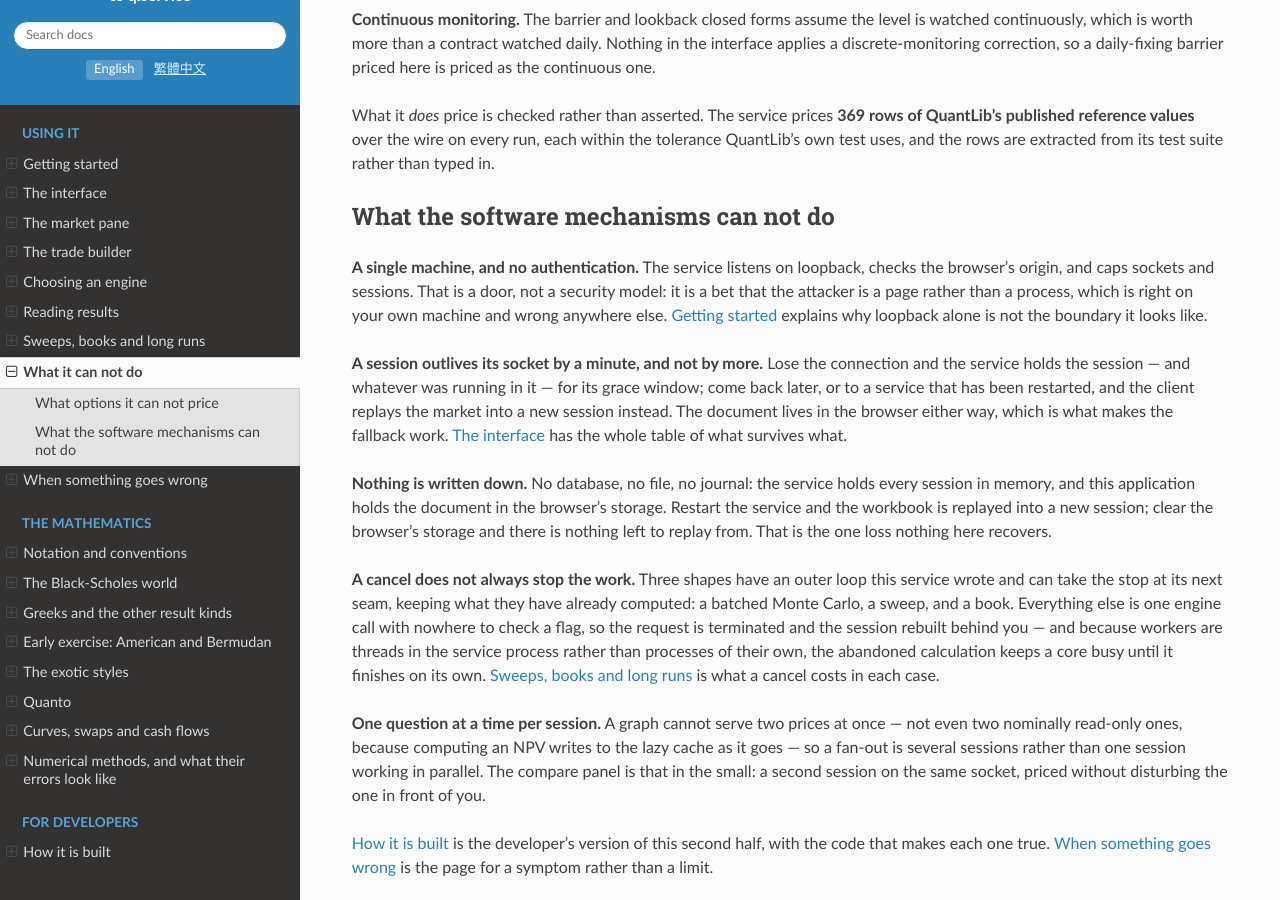
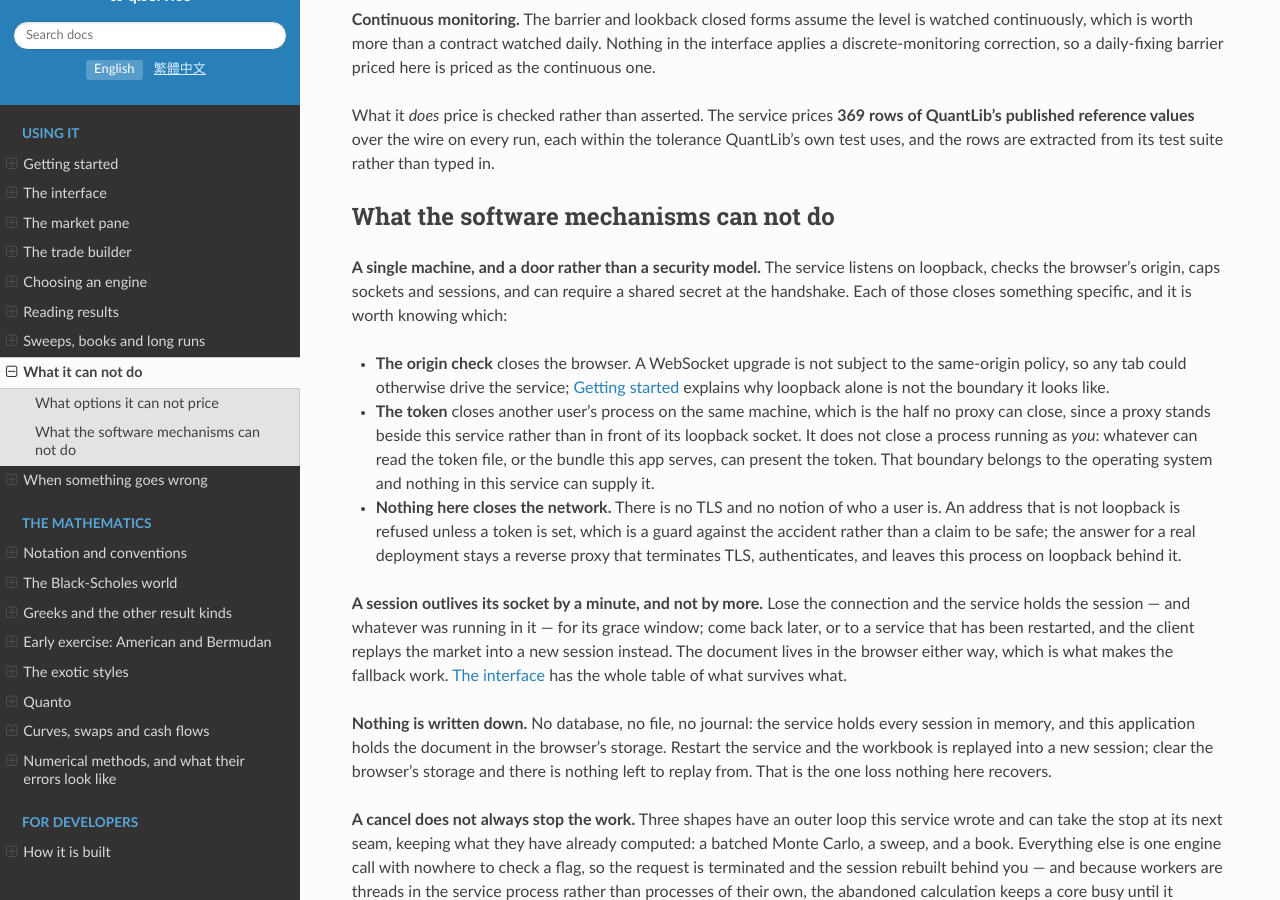
Before and after one commit to markccchiang/ql-frontend, a Sphinx documentation site: the page built from doc/limits.md, in a window 1280 px wide and 900 px high, scrolled down 834 px. Built offline with Sphinx 7.4.7 and the Read the Docs theme 3.1.0, drawn with Linux system fonts in a browser that asks for light colours.

Commit message:
Say what the token closes, and what it does not
The limits page said the service has no authentication and that its door is
a bet that the attacker is a page rather than a process. It can take a
shared secret now, so the paragraph is replaced by the three things worth
telling apart: the origin check closes the browser, the token closes another
user's process, and nothing here closes the network.

The getting-started page gains the section that shows how to run it, and the
troubleshooting page gains the refusal a reader will actually meet, next to
the note that a service with a token stops volunteering its counts.

Every claim about the token names its ceiling in the same breath. A token
this app can send lives in the bundle this app serves, so it keeps out
another user's process and not one running as you, and that is a boundary
the operating system owns rather than one this service can offer.

The zh_TW catalogue carries all eleven strings, and both languages build
clean.

Co-Authored-By: Claude Opus 5 (1M context) <noreply@anthropic.com>
Claude-Session: https://claude.ai/code/session_01MJtVZSjTSgWshw7miPwQ9g

```diff
--- a/doc/limits.md
+++ b/doc/limits.md
@@ -48,12 +48,26 @@ from its test suite rather than typed in.
 
 ## What the software mechanisms can not do
 
-**A single machine, and no authentication.** The service listens on loopback,
-checks the browser's origin, and caps sockets and sessions. That is a door, not
-a security model: it is a bet that the attacker is a page rather than a
-process, which is right on your own machine and wrong anywhere else.
-{doc}`getting-started` explains why loopback alone is not the boundary it
-looks like.
+**A single machine, and a door rather than a security model.** The service
+listens on loopback, checks the browser's origin, caps sockets and sessions,
+and can require a shared secret at the handshake. Each of those closes
+something specific, and it is worth knowing which:
+
+- **The origin check** closes the browser. A WebSocket upgrade is not subject
+  to the same-origin policy, so any tab could otherwise drive the service;
+  {doc}`getting-started` explains why loopback alone is not the boundary it
+  looks like.
+- **The token** closes another user's process on the same machine, which is
+  the half no proxy can close, since a proxy stands beside this service rather
+  than in front of its loopback socket. It does not close a process running as
+  *you*: whatever can read the token file, or the bundle this app serves, can
+  present the token. That boundary belongs to the operating system and nothing
+  in this service can supply it.
+- **Nothing here closes the network.** There is no TLS and no notion of who a
+  user is. An address that is not loopback is refused unless a token is set,
+  which is a guard against the accident rather than a claim to be safe; the
+  answer for a real deployment stays a reverse proxy that terminates TLS,
+  authenticates, and leaves this process on loopback behind it.
 
 **A session outlives its socket by a minute, and not by more.** Lose the
 connection and the service holds the session — and whatever was running in it —
```
Also changed, not shown: doc/getting-started.md (+27 -0 lines), doc/troubleshooting.md (+9 -1 lines), 3 other files.
